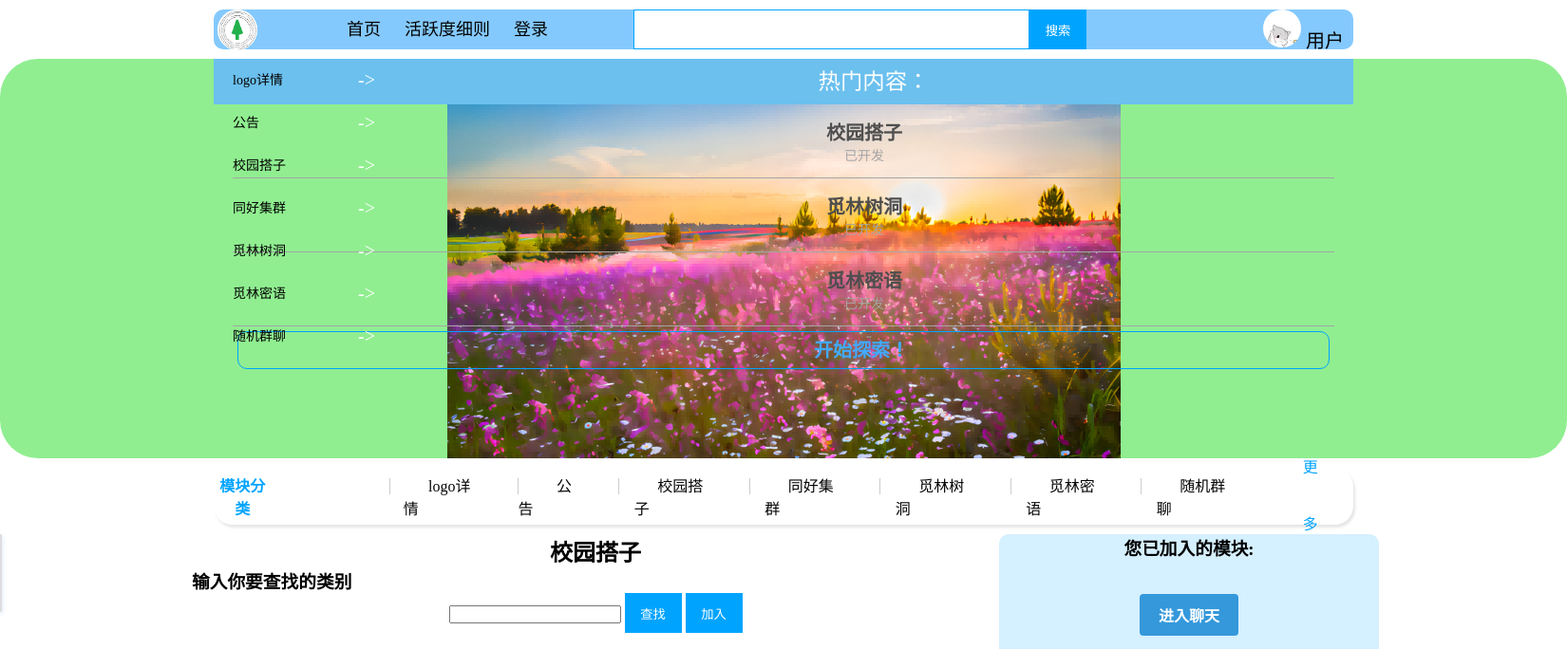
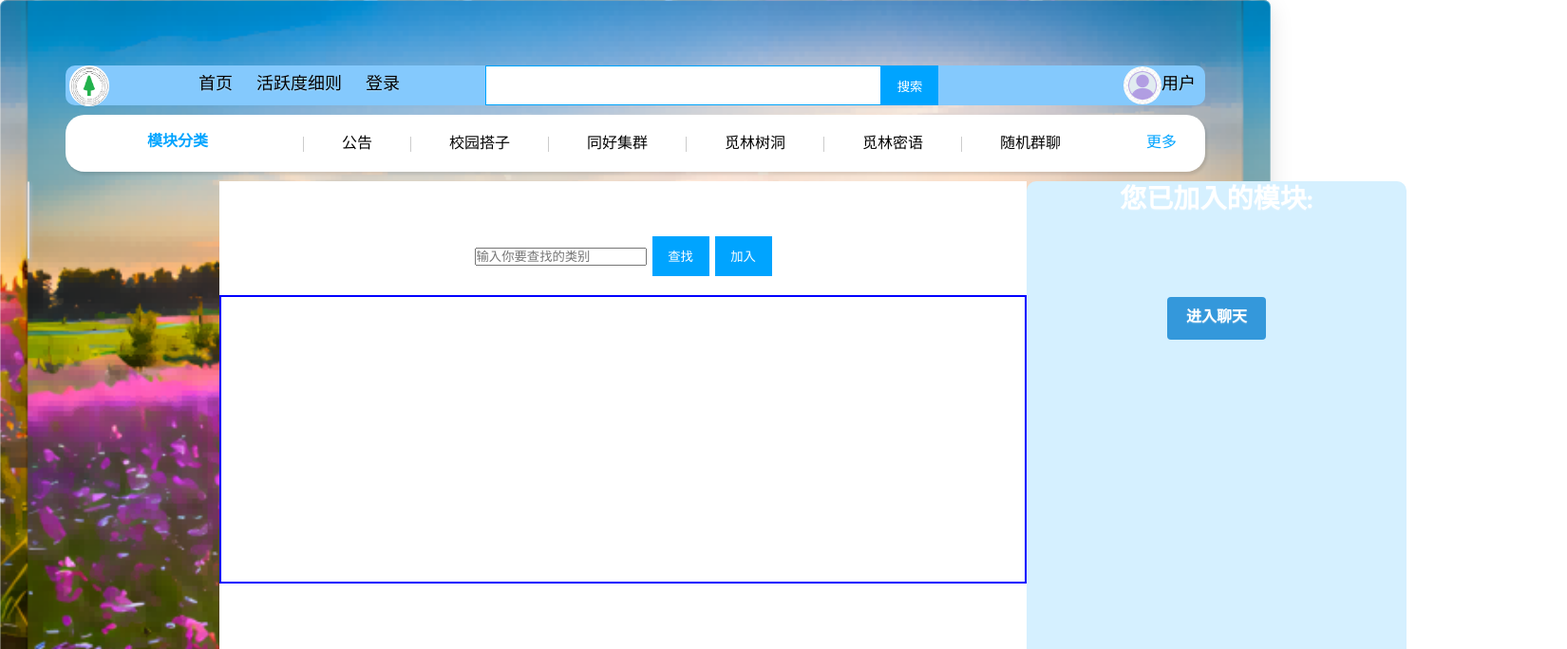
Before and after one commit to lisikuan/milin-http-css, a website with bundled scripts: page company.html in a window 1280 px wide. Shown: the top 684 px of the page at 95% size, 1650 px wide, since content can reach past the window. Built offline with nearby package versions, Linux system fonts and the light colour scheme.

Commit message:
Update company.html

```diff
--- a/company.html
+++ b/company.html
@@ -11,7 +11,7 @@
     <title>校园搭子</title>
 </head>
 <body>
-    <div class="main">
+    <main class="ma">
         <!-- 头部区域开始 -->
         <div class="header w">
             <!-- 第一行logo -->
@@ -28,93 +28,23 @@
             </div>
             <!-- 第一行搜索框 -->
             <div class="search">
-            <input type="text">
+                <input type="text" id="word">
                 <!--<img class="buttow" src="./img/wenhao.png" alt="">-->
-            <button id="check">搜索</button>
+                <button id="check" onclick="SearchMessage()">搜索</button>
             </div>
             <!-- 第一行用户区 -->
-        <div class="user">
-            <img src="./img/1(2).jpg" alt="">
-            <a href="user.html">用户</a>
-
+            <div class="user" style="display: flex; align-items: center; justify-content: center; height: 42px;">
+                <img src="./img/user(1).png" alt="">
+                    <a href="user.html" style="font-size: 18px;">用户</a>
             </div>
         </div>
         <!-- 头部区域结束 -->
-    <!-- banner部分开始 -->
-    <div class="banner ">
-        <div class="w">
-
-            <!-- 侧边导航栏 -->
-            <div class="subnav">
-                <ul><li>
-                        <a href="logo.html">logo详情</a>
-                        <span> -> </span>
-                    </li>
-                    <li>
-                        <a href="gg.html">公告</a>
-                        <span> -> </span>
-                    </li>
-
-                    <li>
-                        <a href="company.html">校园搭子</a>
-                        <span> -> </span>
-                    </li>
-
-                    <li>
-                        <a href="group.html">同好集群</a>
-                        <span> -> </span>
-                    </li>
-
-                    <li>
-                        <a href="milin tree hole.html">觅林树洞</a>
-                        <span> -> </span>
-                    </li>
-
-                    <li>
-                        <a href="secret.html">觅林密语</a>
-                        <span> -> </span>
-                    </li>
-                    <li>
-                        <a href="chat.html">随机群聊</a>
-                        <span> -> </span>
-                    </li>
-                </ul>
-
-            </div>
-            <!-- 右边课程表 -->
-            <div class="course">
-                <h3>热门内容：</h3>
-                <div class="bd">
-                    <ul>
-                        <li>
-                            <h4>校园搭子</h4>
-                            <p>已开发</p>
-                        </li>
-                        <li>
-                            <h4>觅林树洞</h4>
-                            <p>已开发</p>
-                        </li>
-                        <li>
-                            <h4>觅林密语</h4>
-                            <p>已开发</p>
-                        </li>
-                        <a class="more" href="milin.html">开始探索！</a>
-                    </ul>
-
-                </div>
-            </div>
-        </div>
-    </div>
         <!-- 精品推荐导航部分开始 -->
         <div class="goods w">
             <h3>模块分类</h3>
-        <ul><li>
-            <a href="logo.html">logo详情</a>
-
-        </li>
+            <ul>
                 <li>
                     <a href="gg.html">公告</a>
-
                 </li>
                 <li>
                     <a href="company.html">校园搭子</a>
@@ -149,8 +79,7 @@
             </div>
             <div class="content">
                 <h2 style="font-weight:bold">校园搭子</h2>
-                <h3>输入你要查找的类别</h3>
-                <input type="text" id="inp">
+                <input type="text" id="inp" placeholder="输入你要查找的类别">
                 <button id="btn">查找</button>
                 <button id="join">加入</button>
                 <div id="wrapper"></div>
@@ -199,5 +128,6 @@
     </div>
     <!-- 底部模块结束 -->
     </div>
+    </main>
 </body>
 </html>
```
Lines whose indentation alone changed are shown as unchanged.
